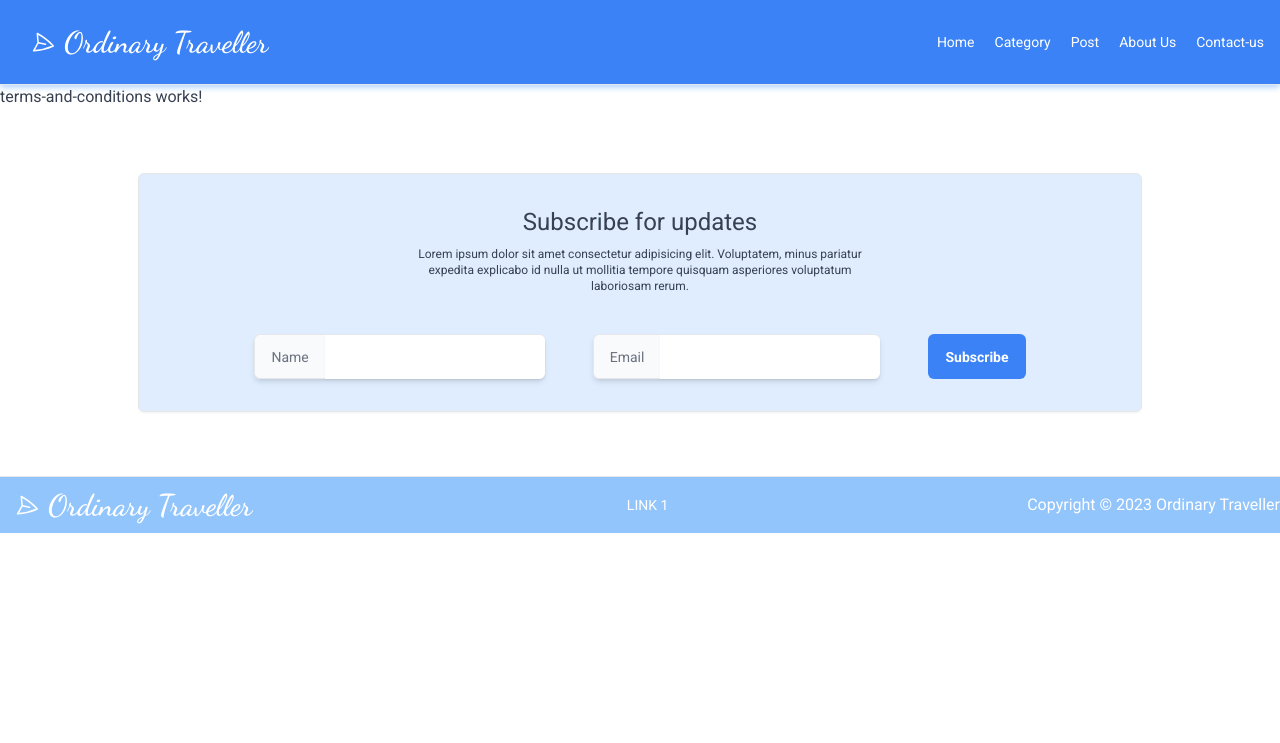
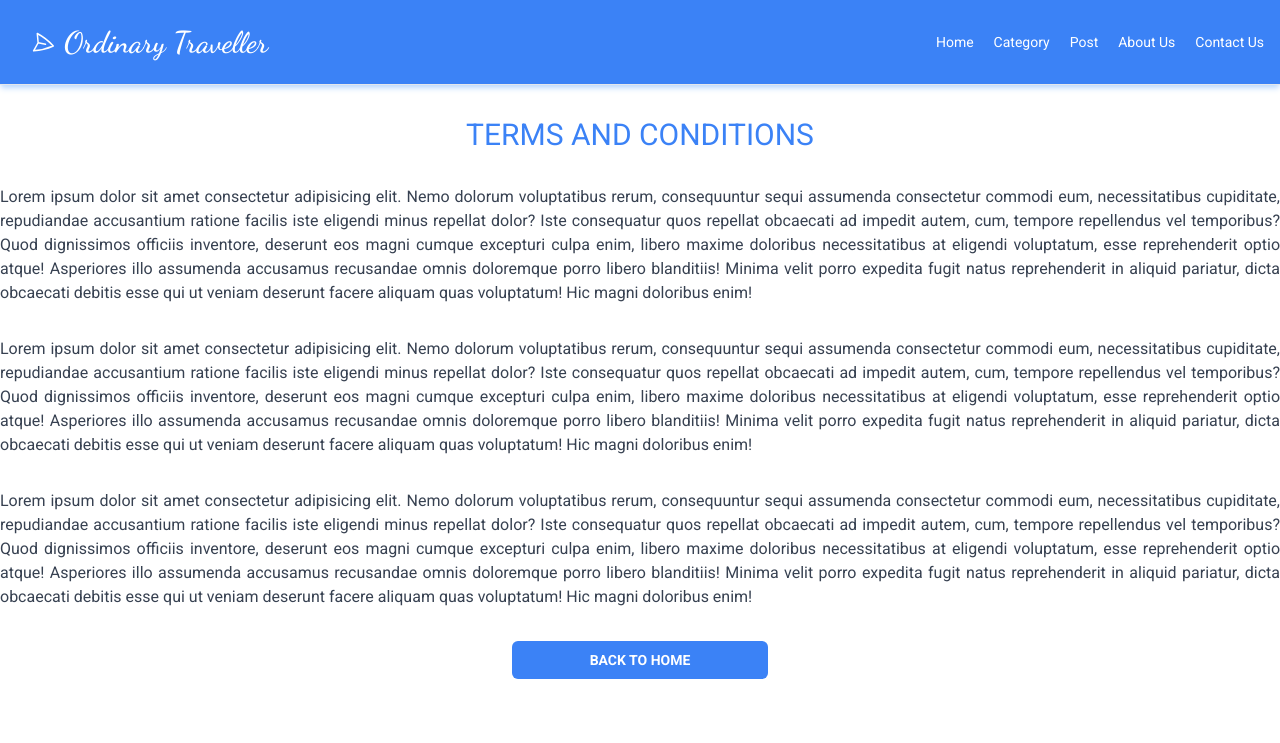
Before and after one commit to adamspicedev/ordinary-traveler, an Angular app: page /terms-and-conditions in a window 1280 px wide. Shown: the top 743 px of the page. Built offline with nearby package versions, Linux system fonts and the light colour scheme.

Commit message:
added rest of pages

```diff
--- a/src/app/layout/navbar/navbar.component.html
+++ b/src/app/layout/navbar/navbar.component.html
@@ -59,7 +59,7 @@
           >About Us</a
         >
         <a class="font-medium text-white" href="contact-us" aria-current="page"
-          >Contact-us</a
+          >Contact Us</a
         >
       </div>
     </div>
--- a/src/app/pages/about-us/about-us.component.html
+++ b/src/app/pages/about-us/about-us.component.html
@@ -1 +1,51 @@
-<p>about-us works!</p>
+<section class="container mx-auto mt-8 text-center">
+  <h2 class="mb-8 text-3xl text-blue-500 uppercase">About us</h2>
+  <p class="mb-8 text-justify">
+    Lorem ipsum dolor sit amet consectetur adipisicing elit. Nemo dolorum
+    voluptatibus rerum, consequuntur sequi assumenda consectetur commodi eum,
+    necessitatibus cupiditate, repudiandae accusantium ratione facilis iste
+    eligendi minus repellat dolor? Iste consequatur quos repellat obcaecati ad
+    impedit autem, cum, tempore repellendus vel temporibus? Quod dignissimos
+    officiis inventore, deserunt eos magni cumque excepturi culpa enim, libero
+    maxime doloribus necessitatibus at eligendi voluptatum, esse reprehenderit
+    optio atque! Asperiores illo assumenda accusamus recusandae omnis doloremque
+    porro libero blanditiis! Minima velit porro expedita fugit natus
+    reprehenderit in aliquid pariatur, dicta obcaecati debitis esse qui ut
+    veniam deserunt facere aliquam quas voluptatum! Hic magni doloribus enim!
+  </p>
+  <p class="mb-8 text-justify">
+    Lorem ipsum dolor sit amet consectetur adipisicing elit. Nemo dolorum
+    voluptatibus rerum, consequuntur sequi assumenda consectetur commodi eum,
+    necessitatibus cupiditate, repudiandae accusantium ratione facilis iste
+    eligendi minus repellat dolor? Iste consequatur quos repellat obcaecati ad
+    impedit autem, cum, tempore repellendus vel temporibus? Quod dignissimos
+    officiis inventore, deserunt eos magni cumque excepturi culpa enim, libero
+    maxime doloribus necessitatibus at eligendi voluptatum, esse reprehenderit
+    optio atque! Asperiores illo assumenda accusamus recusandae omnis doloremque
+    porro libero blanditiis! Minima velit porro expedita fugit natus
+    reprehenderit in aliquid pariatur, dicta obcaecati debitis esse qui ut
+    veniam deserunt facere aliquam quas voluptatum! Hic magni doloribus enim!
+  </p>
+  <p class="mb-8 text-justify">
+    Lorem ipsum dolor sit amet consectetur adipisicing elit. Nemo dolorum
+    voluptatibus rerum, consequuntur sequi assumenda consectetur commodi eum,
+    necessitatibus cupiditate, repudiandae accusantium ratione facilis iste
+    eligendi minus repellat dolor? Iste consequatur quos repellat obcaecati ad
+    impedit autem, cum, tempore repellendus vel temporibus? Quod dignissimos
+    officiis inventore, deserunt eos magni cumque excepturi culpa enim, libero
+    maxime doloribus necessitatibus at eligendi voluptatum, esse reprehenderit
+    optio atque! Asperiores illo assumenda accusamus recusandae omnis doloremque
+    porro libero blanditiis! Minima velit porro expedita fugit natus
+    reprehenderit in aliquid pariatur, dicta obcaecati debitis esse qui ut
+    veniam deserunt facere aliquam quas voluptatum! Hic magni doloribus enim!
+  </p>
+
+  <div class="flex justify-center mt-8">
+    <button
+      type="button"
+      class="inline-flex items-center justify-center w-64 gap-2 px-4 py-2 text-sm font-semibold text-white uppercase transition-all bg-blue-500 border border-transparent rounded-md hover:bg-blue-600 focus:outline-none focus:ring-2 focus:ring-blue-500 focus:ring-offset-2"
+    >
+      Back to home
+    </button>
+  </div>
+</section>
--- a/src/app/pages/contact-us/contact-us.component.html
+++ b/src/app/pages/contact-us/contact-us.component.html
@@ -1 +1,35 @@
-<p>contact-us works!</p>
+<section
+  class="p-8 m-8 text-center border border-gray-200 rounded-md shadow-sm shadow-blue-200"
+>
+  <h4 class="mb-4 text-3xl text-blue-500">Contact Us</h4>
+
+  <div class="flex flex-col justify-start gap-4 text-left">
+    <label for="name">Name</label>
+    <input
+      placeholder="Enter your name"
+      id="name"
+      type="text"
+      class="block w-full px-4 py-3 text-sm border border-gray-200 rounded-md focus:border-blue-500 focus:ring-blue-500"
+    />
+    <label for="email">Email</label>
+    <input
+      placeholder="Enter your email address"
+      id="email"
+      type="email"
+      class="block w-full px-4 py-3 text-sm border border-gray-200 rounded-md focus:border-blue-500 focus:ring-blue-500"
+    />
+    <label for="comment">Message</label>
+    <textarea
+      placeholder="Add your message here..."
+      id="message"
+      class="block w-full px-4 py-3 text-sm border border-gray-200 rounded-md focus:border-blue-500 focus:ring-blue-500"
+      rows="3"
+    ></textarea>
+  </div>
+  <button
+    type="button"
+    class="inline-flex items-center justify-center w-64 gap-2 px-4 py-2 mt-4 text-sm font-semibold text-white transition-all bg-blue-500 border border-transparent rounded-md hover:bg-blue-600 focus:outline-none focus:ring-2 focus:ring-blue-500 focus:ring-offset-2"
+  >
+    Load More
+  </button>
+</section>
--- a/src/app/pages/terms-and-conditions/terms-and-conditions.component.html
+++ b/src/app/pages/terms-and-conditions/terms-and-conditions.component.html
@@ -1 +1,51 @@
-<p>terms-and-conditions works!</p>
+<section class="container mx-auto mt-8 text-center">
+  <h2 class="mb-8 text-3xl text-blue-500 uppercase">Terms and Conditions</h2>
+  <p class="mb-8 text-justify">
+    Lorem ipsum dolor sit amet consectetur adipisicing elit. Nemo dolorum
+    voluptatibus rerum, consequuntur sequi assumenda consectetur commodi eum,
+    necessitatibus cupiditate, repudiandae accusantium ratione facilis iste
+    eligendi minus repellat dolor? Iste consequatur quos repellat obcaecati ad
+    impedit autem, cum, tempore repellendus vel temporibus? Quod dignissimos
+    officiis inventore, deserunt eos magni cumque excepturi culpa enim, libero
+    maxime doloribus necessitatibus at eligendi voluptatum, esse reprehenderit
+    optio atque! Asperiores illo assumenda accusamus recusandae omnis doloremque
+    porro libero blanditiis! Minima velit porro expedita fugit natus
+    reprehenderit in aliquid pariatur, dicta obcaecati debitis esse qui ut
+    veniam deserunt facere aliquam quas voluptatum! Hic magni doloribus enim!
+  </p>
+  <p class="mb-8 text-justify">
+    Lorem ipsum dolor sit amet consectetur adipisicing elit. Nemo dolorum
+    voluptatibus rerum, consequuntur sequi assumenda consectetur commodi eum,
+    necessitatibus cupiditate, repudiandae accusantium ratione facilis iste
+    eligendi minus repellat dolor? Iste consequatur quos repellat obcaecati ad
+    impedit autem, cum, tempore repellendus vel temporibus? Quod dignissimos
+    officiis inventore, deserunt eos magni cumque excepturi culpa enim, libero
+    maxime doloribus necessitatibus at eligendi voluptatum, esse reprehenderit
+    optio atque! Asperiores illo assumenda accusamus recusandae omnis doloremque
+    porro libero blanditiis! Minima velit porro expedita fugit natus
+    reprehenderit in aliquid pariatur, dicta obcaecati debitis esse qui ut
+    veniam deserunt facere aliquam quas voluptatum! Hic magni doloribus enim!
+  </p>
+  <p class="mb-8 text-justify">
+    Lorem ipsum dolor sit amet consectetur adipisicing elit. Nemo dolorum
+    voluptatibus rerum, consequuntur sequi assumenda consectetur commodi eum,
+    necessitatibus cupiditate, repudiandae accusantium ratione facilis iste
+    eligendi minus repellat dolor? Iste consequatur quos repellat obcaecati ad
+    impedit autem, cum, tempore repellendus vel temporibus? Quod dignissimos
+    officiis inventore, deserunt eos magni cumque excepturi culpa enim, libero
+    maxime doloribus necessitatibus at eligendi voluptatum, esse reprehenderit
+    optio atque! Asperiores illo assumenda accusamus recusandae omnis doloremque
+    porro libero blanditiis! Minima velit porro expedita fugit natus
+    reprehenderit in aliquid pariatur, dicta obcaecati debitis esse qui ut
+    veniam deserunt facere aliquam quas voluptatum! Hic magni doloribus enim!
+  </p>
+
+  <div class="flex justify-center mt-8">
+    <button
+      type="button"
+      class="inline-flex items-center justify-center w-64 gap-2 px-4 py-2 text-sm font-semibold text-white uppercase transition-all bg-blue-500 border border-transparent rounded-md hover:bg-blue-600 focus:outline-none focus:ring-2 focus:ring-blue-500 focus:ring-offset-2"
+    >
+      Back to home
+    </button>
+  </div>
+</section>
```
